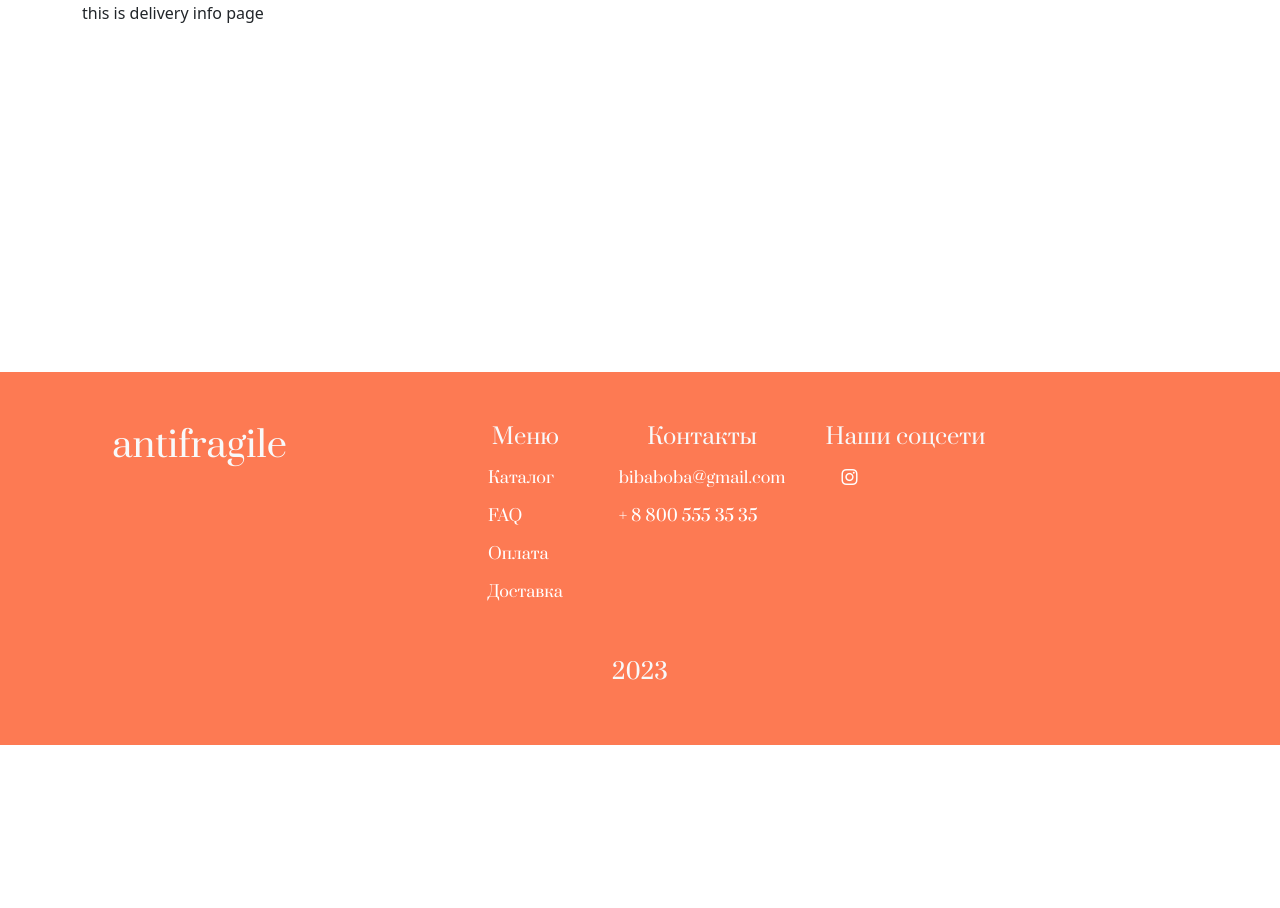
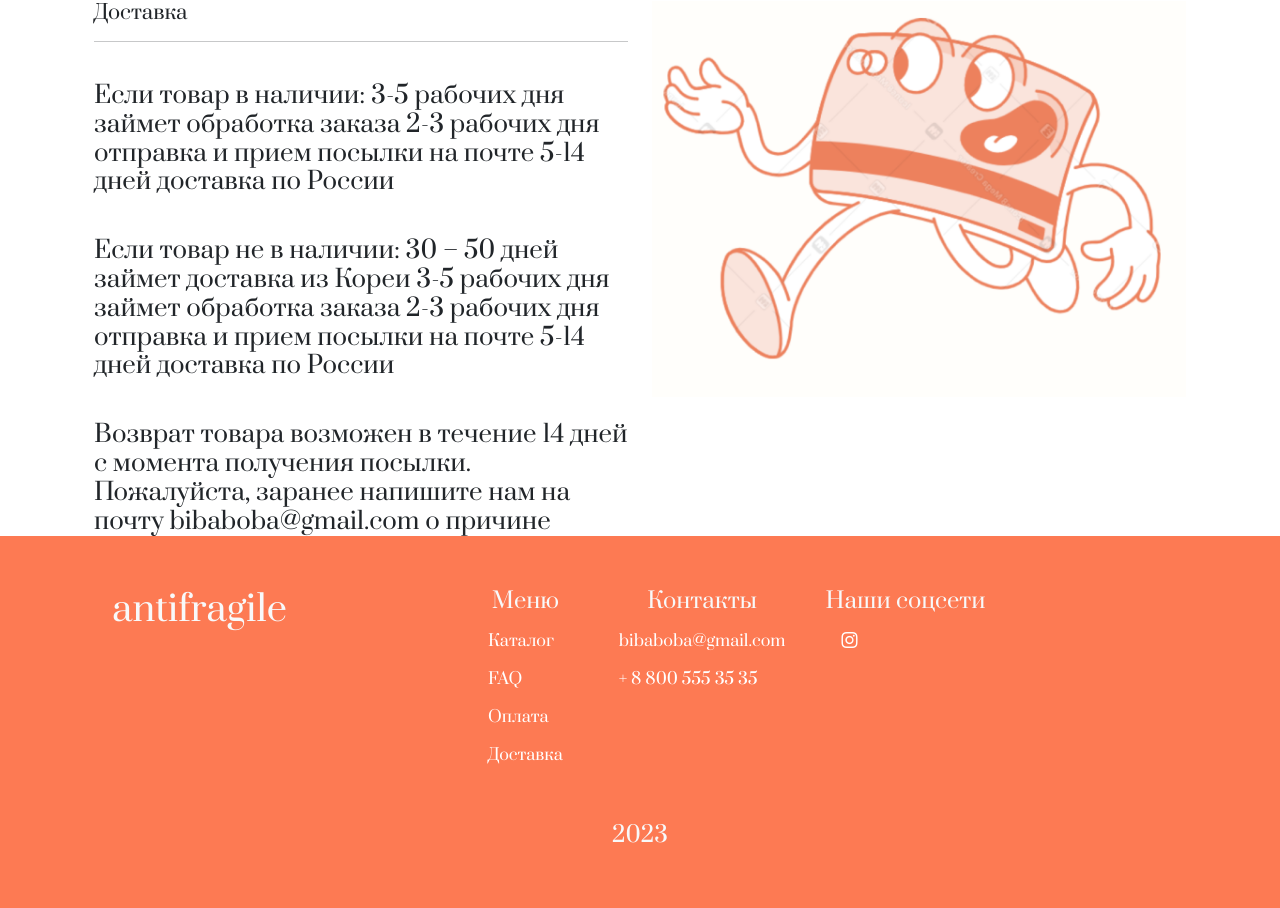
Before and after one commit to vvvltr/antifragile, an ASP.NET Core app: page /Home/Delivery in a window 1280 px wide. Shown: the part 55-963 px from the top of the page. Before the commit the page ends 800 px from the top, so only its background shows below. Run offline with ASP.NET Core 8, Linux system fonts and the light colour scheme; style sheets or scripts are compiled from the project's sources.

Commit message:
Добавлен экран доставки и оплаты

```diff
--- a/antifragile/Views/Home/Delivery.cshtml
+++ b/antifragile/Views/Home/Delivery.cshtml
@@ -1,3 +1,40 @@
-<div>
-    this is delivery info page
+<div class="container delivery">
+    <div class="row">
+        <div class="col">
+            <h5>Доставка</h5>
+            <hr/>
+            <div>
+                <h4>
+                    Если товар в наличии:
+
+                    3-5 рабочих дня займет обработка заказа
+
+                    2-3 рабочих дня отправка и прием посылки на почте
+
+                    5-14 дней доставка по России
+                </h4>
+                <h4>
+                    Если товар не в наличии:
+
+                    30 – 50 дней займет доставка из Кореи
+
+                    3-5 рабочих дня займет обработка заказа
+
+                    2-3 рабочих дня отправка и прием посылки на почте
+
+                    5-14 дней доставка по России
+                </h4>
+                <h4>
+                    Возврат товара возможен в течение 14 дней с момента получения посылки. Пожалуйста, заранее напишите нам на почту bibaboba@gmail.com о причине возврата товара.
+
+                    Обмен и возврат товара осуществляется за счет клиента. После получения нами товара и проверки его вида осуществляется возврат денежных средств полностью (за исключением доставки) или обмен.
+
+                    Вы можете вернуть товар обратно только по причине заводского брака или повреждений. По другим причинам возврат не осуществляется.
+                </h4>
+            </div>
+        </div>
+        <div class="col">
+            <img src="~/image_payment.png" alt="Question-Answer" class="img-fluid">
+        </div>
+    </div>
 </div>
--- a/antifragile/wwwroot/css/site.css
+++ b/antifragile/wwwroot/css/site.css
@@ -40,3 +40,37 @@ body {
 .container .faq {
     margin-top: 60px;
 }
+
+.container .payment {
+    margin-top: 60px;
+}
+
+.payment h4 {
+    font-style: normal;
+    font-weight: 400;
+    text-align: start;
+    font-family: 'Prata', serif;
+    margin-top: 40px;
+}
+
+.payment h5 {
+    font-style: normal;
+    font-weight: 400;
+    text-align: start;
+    font-family: 'Prata', serif;
+}
+
+.delivery h4 {
+    font-style: normal;
+    font-weight: 400;
+    text-align: start;
+    font-family: 'Prata', serif;
+    margin-top: 40px;
+}
+
+.delivery h5 {
+    font-style: normal;
+    font-weight: 400;
+    text-align: start;
+    font-family: 'Prata', serif;
+}
```
Also changed, not shown: antifragile/Views/Home/Payment.cshtml (+21 -2 lines), antifragile/wwwroot/image_payment.png (added).
